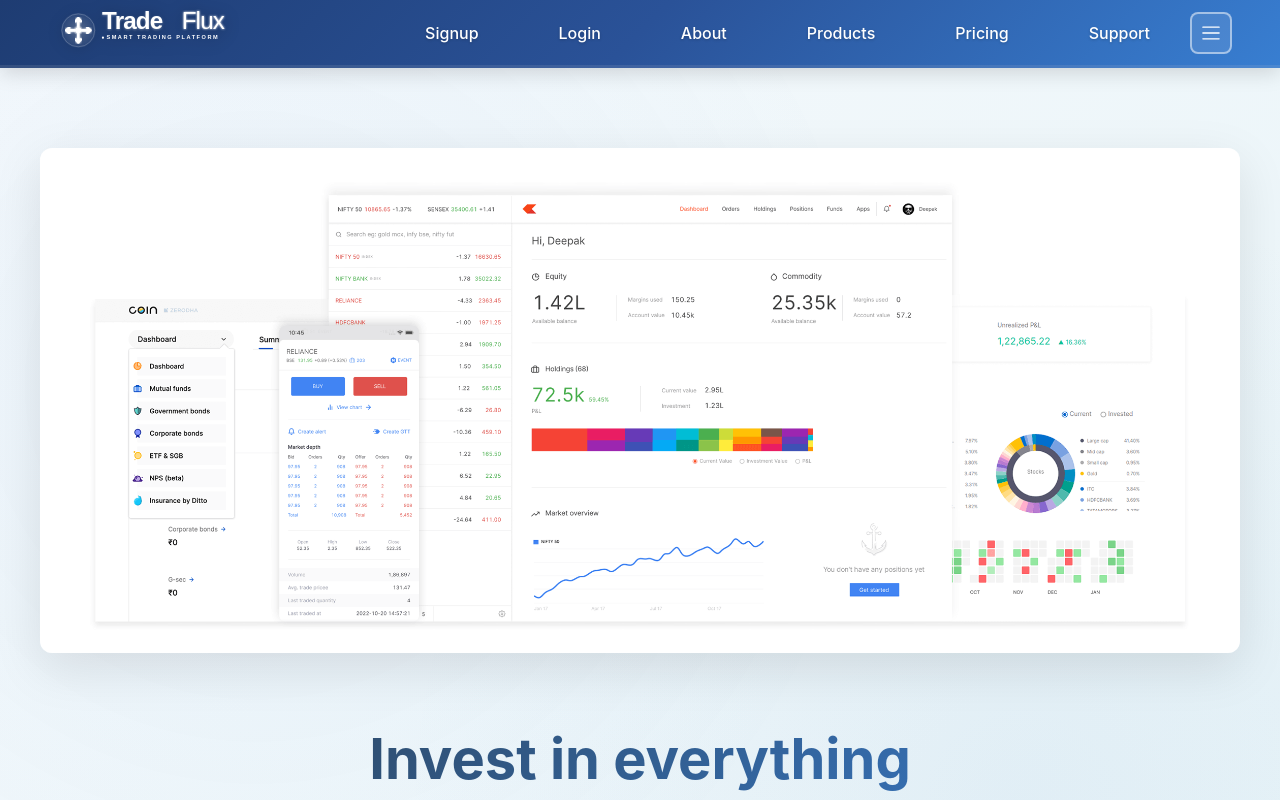
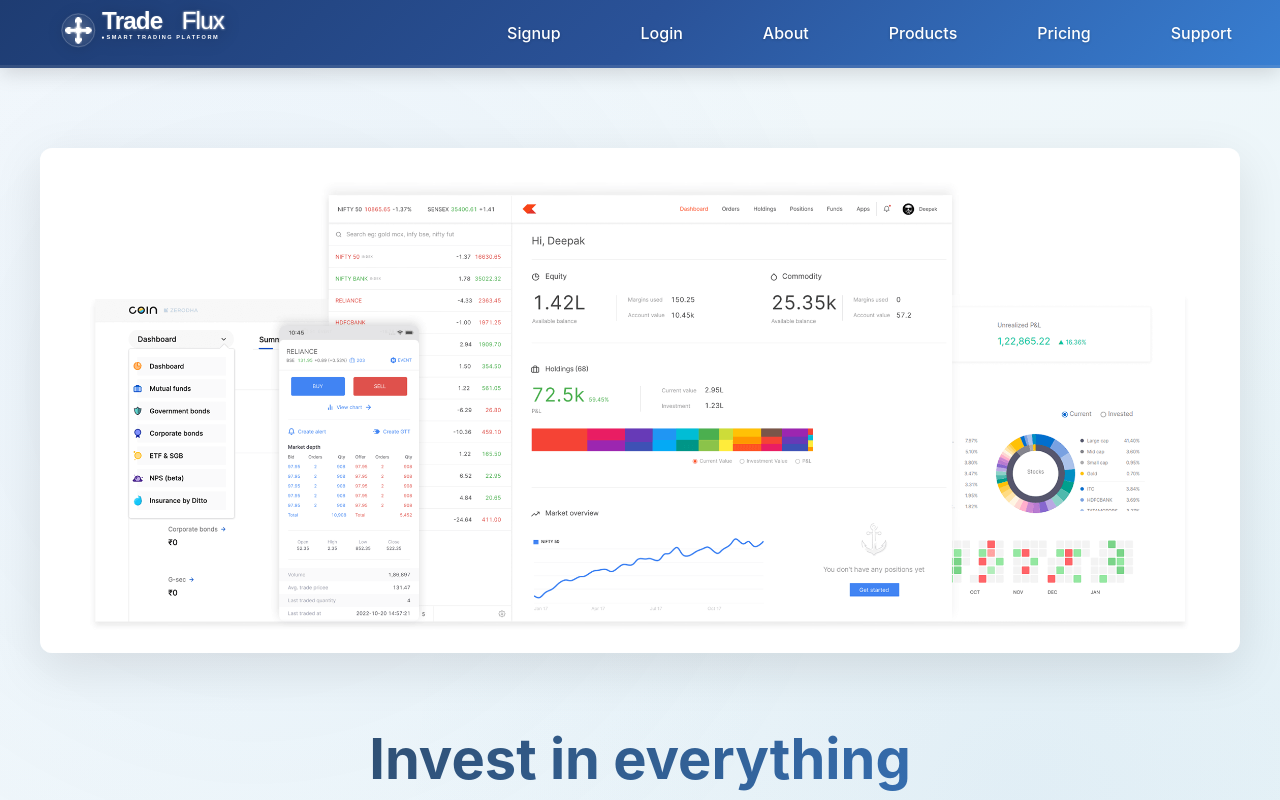
Before and after one commit to sunilsethi01/TradeFlux_project2, a React (Create React App) app in the folder frontend/: page / in a window 1280 px wide. Shown: the top 800 px of the page. Built offline with nearby package versions, Linux system fonts and the light colour scheme; no server answers.

Commit message:
CRITICAL FIX: Remove broken hamburger toggler from navbar

```diff
--- a/frontend/src/landing_page/Navbar.js
+++ b/frontend/src/landing_page/Navbar.js
@@ -77,19 +77,6 @@
                 Support
               </Link>
             </li>
-            <li className="nav-item">
-              <button
-                className="navbar-toggler"
-                type="button"
-                data-bs-toggle="collapse"
-                data-bs-target="#navbarSupportedContent"
-                aria-controls="navbarSupportedContent"
-                aria-expanded="false"
-                aria-label="Toggle navigation"
-              >
-                <span className="navbar-toggler-icon"></span>
-              </button>
-            </li>
           </ul>
         </div>
       </div>
```
